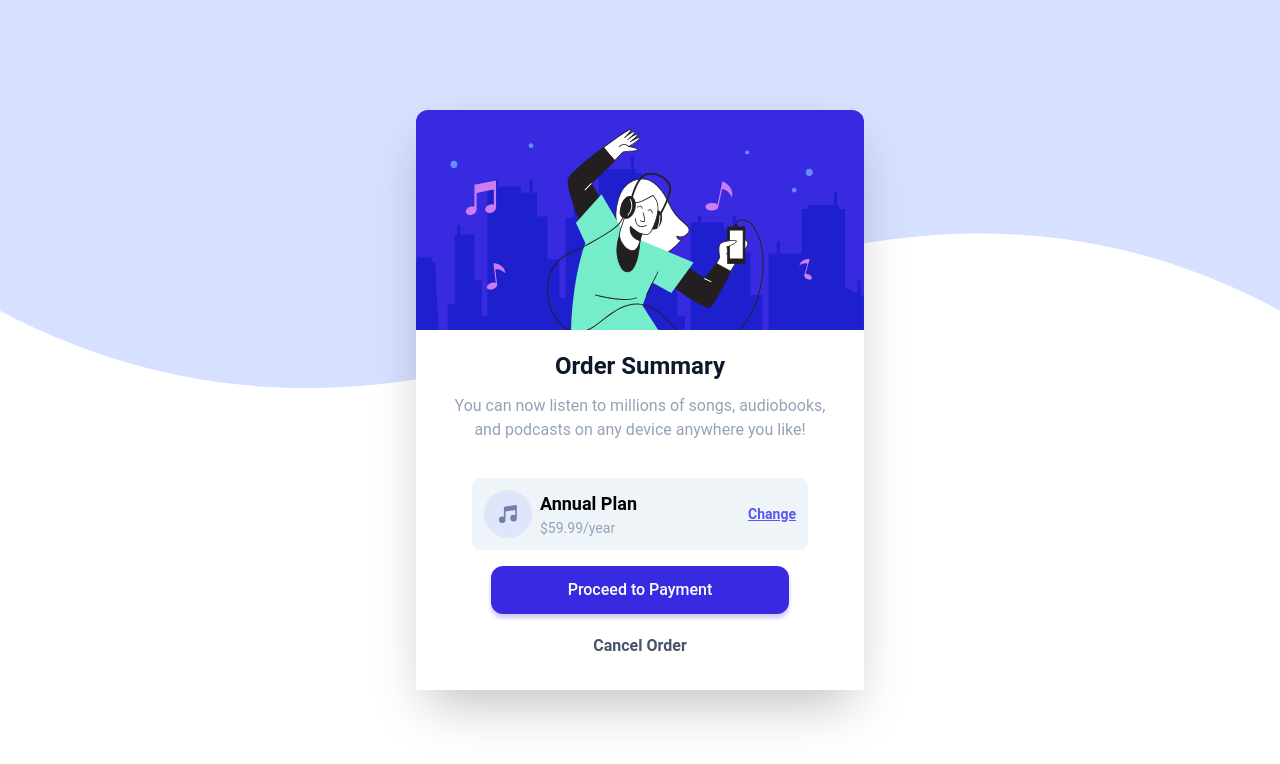
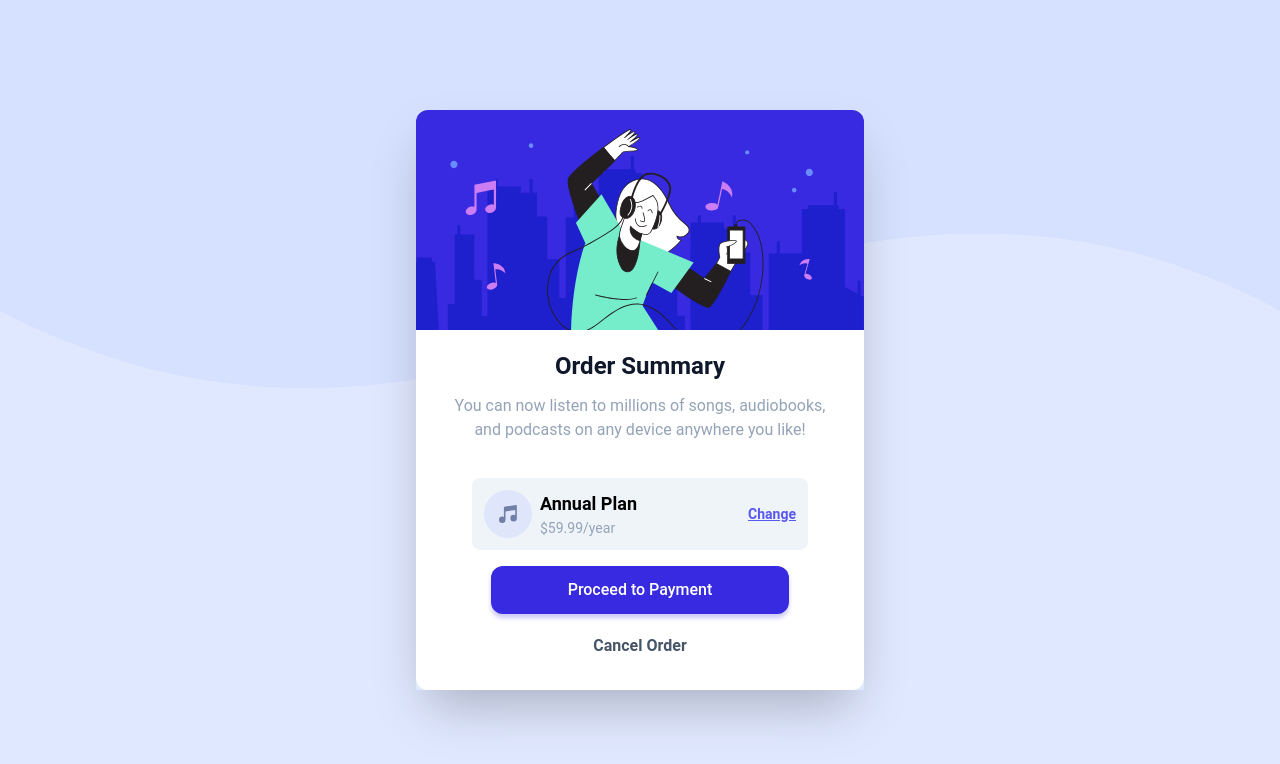
Before and after one commit to krishna-cyber/order-summary-component, a website: page index.html in a window 1280 px wide. Drawn offline with Linux system fonts and the light colour scheme.

Commit message:
small change

```diff
--- a/index.html
+++ b/index.html
@@ -12,9 +12,8 @@
 <body class=" flex justify-center items-center">
     <main>
        <div class="card max-w-md flex flex-col shadow-2xl">
-        <div class="image">
             <img class=" rounded-t-xl" src="./images/illustration-hero.svg" alt="image-header-desktop">
-        </div>
+
         <div class="content flex flex-col gap-4 rounded-b-xl">
             <div class="description px-3 py-5">
                 <h2 class=" text-center text-slate-900 text-2xl font-bold">Order Summary</h2>
--- a/src/style.css
+++ b/src/style.css
@@ -11,7 +11,7 @@ body{
     min-height: 100vh;
     width:  100vw;
     background-size: contain;
-    background-color: ;
+    background-color:#e0e8ff ;
 }
 .content{
     background-color: #fff;
```
